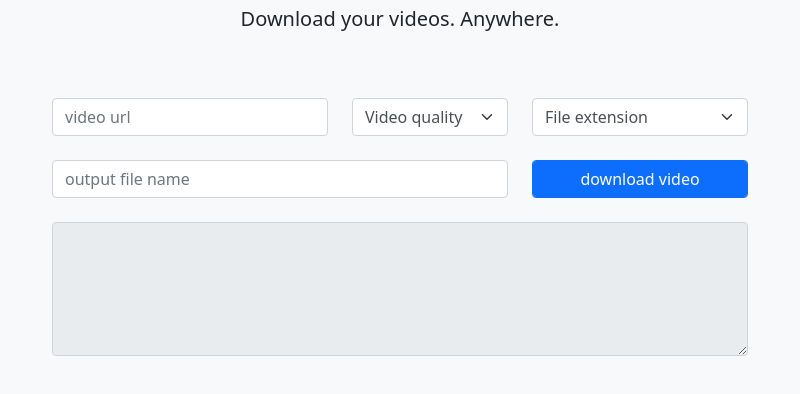
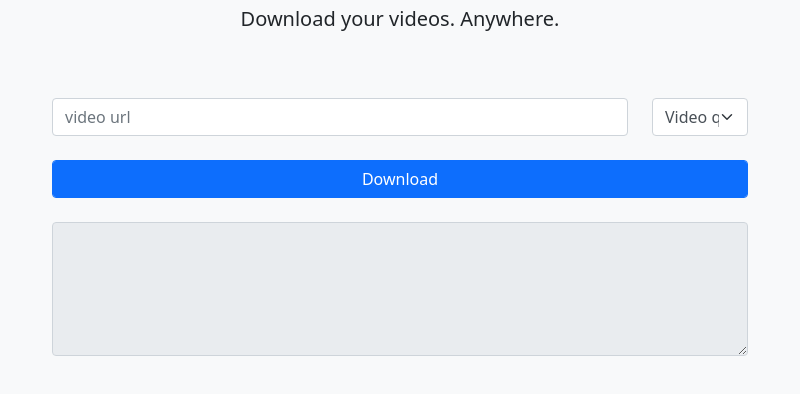
Before and after one commit to Gopro336/ytdl-gui, an Electron app: page src/index.html in a window 800 px wide. Shown: the part 90-484 px from the top of the page. Drawn offline with Linux system fonts and the light colour scheme.

Commit message:
:eyes: add dialog system, change the ytdl lib, minimalize ui. release tomorrow

```diff
--- a/package.json
+++ b/package.json
@@ -8,7 +8,8 @@
     "dist": "electron-packager . ytdl-gui --all --arch=x64 --icon=./src/assets/icon.ico --out=./dist"
   },
   "dependencies": {
-    "youtube-dl": "^3.0.2"
+    "ffmpeg-static": "^4.2.7",
+    "ytdl-core": "^4.0.3"
   },
   "devDependencies": {
     "babel-eslint": "^10.1.0",
--- a/src/index.html
+++ b/src/index.html
@@ -4,7 +4,6 @@
     <meta charset="UTF-8">
     <meta name="viewport" content="width=device-width, initial-scale=1.0">
     <link rel="stylesheet" href="css/bootstrap.min.css">
-    <link rel="stylesheet" href="css/style.css">
     <title>yt-dl gui</title>
 </head>
 <body class="bg-light">
@@ -19,35 +18,21 @@
     <div class="container">
 
             <div class="row">
-                <div class="col-sm-5">
+                <div class="col-sm-10">
                     <input type="text" id="videoUrl" class="form-control" placeholder="video url" required>
                 </div>
-                <div class="col-sm-3">
+                <div class="col-sm-2">
                   <select id="videoQuality" class="form-select">
                     <option value="" selected>Video quality</option>
-                    <option value="160">144p</option>
-                    <option value="133">240p</option>
-                    <option value="134">360p</option>
-                    <option value="135">480p</option>
-                    <option value="22">720p</option>
-                    <option value="best">Best possible</option>
+                    <option value="highestvideo">Highest</option>
+                    <option value="lowestvideo">Lowest</option>
                 </select>
-                </div>
-                <div class="col-sm-4">
-                    <select id="videoFormat" class="form-select">
-                        <option value="">File extension</option>
-                        <option value="mp4">.mp4</option>
-                        <option value="mkv">.mkv</option>
-                    </select>
                 </div>
             </div>
 
             <div class="row">
-                <div class="col-sm-8">
-                    <input type="text" id="filename" class="form-control mt-4" placeholder="output file name" required>
-                </div>
-                <div class="col-sm-4">
-                    <button class="btn btn-primary mt-4 form-control" id="downloadButton" onclick="downloadVideo()">download video</button>
+                <div class="col-sm-12">
+                    <button class="btn btn-primary mt-4 form-control" id="downloadButton" onclick="downloadVideo()">Download</button>
                 </div>
             </div>
             <textarea id="output" class="form-control mt-4" rows="5" readonly></textarea>
--- a/src/js/script.js
+++ b/src/js/script.js
@@ -1,4 +1,4 @@
-const youtubedl = require('youtube-dl');
+const ytdl = require('ytdl-core');
 const fs = require('fs');
 const { ipcRenderer } = require('electron');
 
@@ -6,46 +6,39 @@ const urlRegex = '^(https?://)?(www.)?(youtube.com|youtu.?be)/.+$';
 
 function downloadVideo() {
   const videoUrl = document.querySelector('input#videoUrl').value;
-  const videoFormat = document.querySelector('select#videoFormat').value;
-  const outputFile = document.querySelector('input#filename').value;
   const videoQuality = document.querySelector('select#videoQuality').value;
   const outputConsoleArea = document.querySelector('textarea#output');
   const downloadButton = document.querySelector('button#downloadButton');
 
-  if (
-    videoUrl !== '' &&
-    videoFormat !== '' &&
-    outputFile !== '' &&
-    videoQuality !== ''
-  ) {
+  if (videoUrl !== '' && videoQuality !== '') {
     const regex = new RegExp(urlRegex);
 
     if (videoUrl.match(regex)) {
+      ipcRenderer.send('open-dialog', 'true');
+
+      ipcRenderer.on('file-path', (event, path) => {
         downloadButton.disabled = true;
 
-      const video = youtubedl(videoUrl, [`--format=${videoQuality}`], {
-        cwd: __dirname,
+        const video = ytdl(videoUrl, {
+          filter: 'audioandvideo',
+          quality: videoQuality,
         });
 
-      video.on('info', (info) => {
-        outputConsoleArea.readOnly = false;
-        outputConsoleArea.value = '';
-        outputConsoleArea.value += `download started\n`;
-        outputConsoleArea.value += `file name: ${info._filename}\n`;
-        outputConsoleArea.value += `file size: ${info.size} bytes\n`;
-        outputConsoleArea.value += `duration: ${info.duration}\n`;
-        outputConsoleArea.readOnly = true;
+        video.pipe(fs.createWriteStream(path));
+
+        video.on('progress', (chunkLength, downloaded, total) => {
+          const percentage = downloaded / total;
+
+          outputConsoleArea.value = `${Math.floor(
+            percentage * 100,
+          )}% downloaded`;
         });
 
-      video.on('end', (info) => {
-        outputConsoleArea.readOnly = false;
+        video.on('end', () => {
+          downloadButton.disabled = false;
           outputConsoleArea.value = '';
-        outputConsoleArea.value += 'download finished\n';
-        outputConsoleArea.readOnly = true;
-        downloadButton.disabled = false;
         });
-
-      video.pipe(fs.createWriteStream(`${outputFile}.${videoFormat}`));
+      });
     } else {
       ipcRenderer.send('invalid_url');
     }
```
Also changed, not shown: src/main.js (+19 -1 lines), 1 other file. Lines whose indentation alone changed are shown as unchanged.
